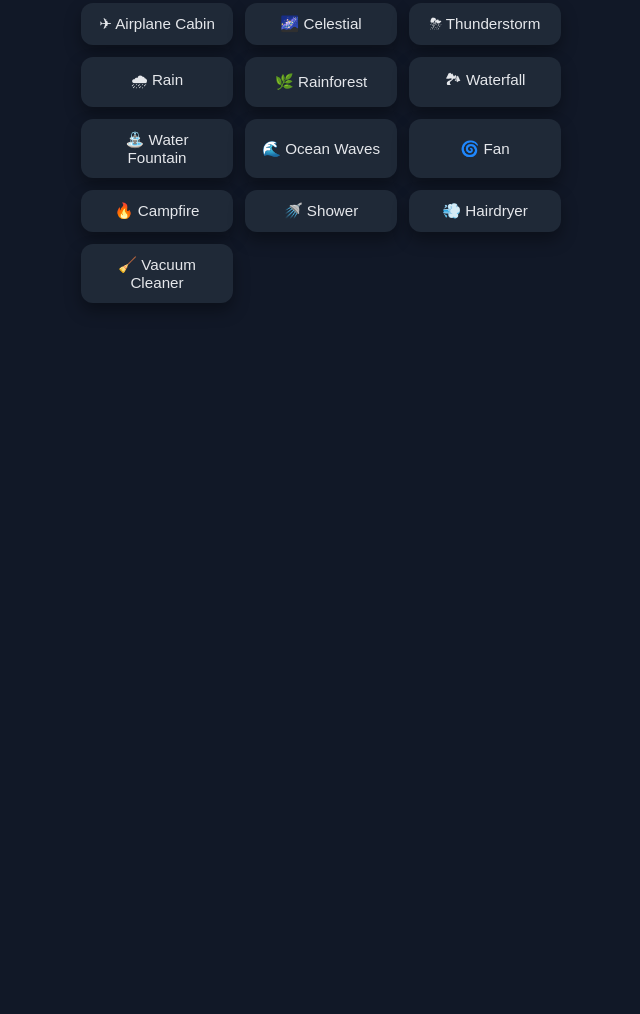
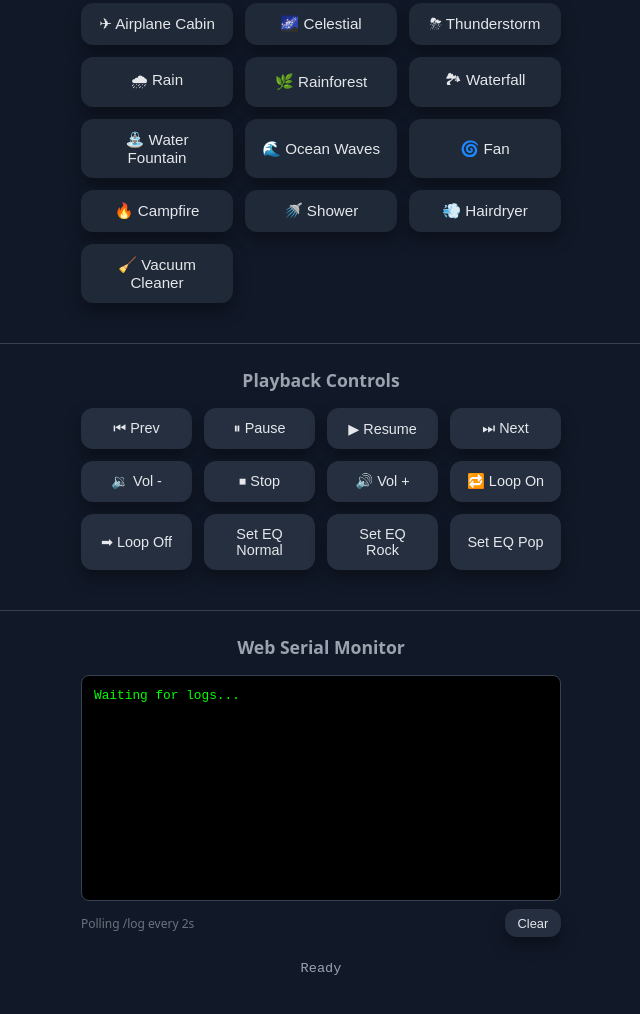
Before and after one commit to mkaufman2023/WhiteNoiseMachine, a plain HTML site: page data/index.html in a window 1280 px wide. Shown: the part 112-1126 px from the top of the page, without its empty margins (319-959 px from the left). Before the commit the page ends 800 px from the top, so only its background shows below. Drawn offline with Linux system fonts and the light colour scheme; no server answers.

Commit message:
update web ui

```diff
--- a/data/index.html
+++ b/data/index.html
@@ -21,9 +21,18 @@
             padding: 1.5rem;
             text-align: center;
             padding-top: env(safe-area-inset-top, 20px);
+            padding-bottom: 3rem;
         }
         h1 {
             margin-bottom: 0.5rem;
+        }
+        h2 {
+            font-size: 1.1rem;
+            margin-top: 2.5rem;
+            margin-bottom: 1rem;
+            color: #9ca3af;
+            border-top: 1px solid #374151;
+            padding-top: 1.5rem;
         }
         .subtitle {
             font-size: 0.9rem;
@@ -33,6 +42,14 @@
         .grid {
             display: grid;
             grid-template-columns: repeat(auto-fit, minmax(140px, 1fr));
+            gap: 0.75rem;
+            max-width: 480px;
+            margin: 0 auto;
+        }
+        /* Specific style for control buttons to distinguish them slightly */
+        .control-grid {
+            display: grid;
+            grid-template-columns: repeat(auto-fit, minmax(100px, 1fr));
             gap: 0.75rem;
             max-width: 480px;
             margin: 0 auto;
@@ -48,6 +65,7 @@
             color: #e5e7eb;
             box-shadow: 0 8px 16px rgba(0,0,0,0.35);
             transition: transform 0.08s ease, box-shadow 0.08s ease, background 0.15s ease;
+            -webkit-tap-highlight-color: transparent;
         }
         button:hover {
             transform: translateY(-1px);
@@ -59,11 +77,17 @@
             box-shadow: 0 6px 10px rgba(0,0,0,0.4);
             background: #111827;
         }
+        /* Style specifically for the darker control buttons */
+        .btn-control {
+            background: #252f3f;
+            font-size: 0.9rem;
+        }
         .status {
             margin-top: 1.5rem;
             font-size: 0.85rem;
             color: #9ca3af;
             min-height: 1.2em;
+            font-family: monospace;
         }
         .warning-banner {
             background-color: #ef4444;
@@ -75,14 +99,44 @@
             display: none;  /* Hidden by default */
             box-shadow: 0 4px 6px rgba(0,0,0,0.3);
         }
+        /* NEW: Terminal / Serial Monitor Styles */
+        .terminal-container {
+            max-width: 480px;
+            margin: 0 auto;
+            text-align: left;
+        }
+        .terminal-window {
+            background-color: #000;
+            color: #00ff00; /* Classic Terminal Green */
+            font-family: 'Courier New', Courier, monospace;
+            font-size: 0.8rem;
+            padding: 12px;
+            height: 200px;
+            overflow-y: auto;
+            border-radius: 0.5rem;
+            border: 1px solid #374151;
+            white-space: pre-wrap; /* Preserves line breaks from backend */
+            box-shadow: inset 0 2px 4px rgba(0,0,0,0.5);
+            margin-bottom: 0.5rem;
+        }
+        .terminal-controls {
+            display: flex;
+            justify-content: space-between;
+            align-items: center;
+        }
+        .terminal-status {
+            font-size: 0.75rem;
+            color: #6b7280;
+        }
     </style>
 </head>
 <body>
     <div id="hw-alert" class="warning-banner">
         ⚠ Hardware Failure: DFPlayer not detected. Check internal wiring/SD card.
     </div>
+
     <h1>White Noise Machine</h1>
-    <div class="subtitle">Tap a sound to start playing it.</div>
+    <div class="subtitle">Select a sound</div>
 
     <div class="grid">
         <button onclick="play_track(1)">✈ Airplane Cabin</button>
@@ -100,11 +154,41 @@
         <button onclick="play_track(13)">🧹 Vacuum Cleaner</button>
     </div>
 
-    <div class="status" id="status"></div>
+    <h2>Playback Controls</h2>
+    <div class="control-grid">
+        <button class="btn-control" onclick="control('previous')">⏮ Prev</button>
+        <button class="btn-control" onclick="control('pause')">⏸ Pause</button>
+        <button class="btn-control" onclick="control('resume')">▶ Resume</button>
+        <button class="btn-control" onclick="control('next')">⏭ Next</button>
+
+        <button class="btn-control" onclick="control('volume_down')">🔉 Vol -</button>
+        <button class="btn-control" onclick="control('stop')">⏹ Stop</button>
+        <button class="btn-control" onclick="control('volume_up')">🔊 Vol +</button>
+
+        <button class="btn-control" onclick="control('start_repeat')">🔁 Loop On</button>
+        <button class="btn-control" onclick="control('stop_repeat')">➡ Loop Off</button>
+        <button class="btn-control" onclick="control('set_eq_normal')">Set EQ Normal</button>
+        <button class="btn-control" onclick="control('set_eq_rock')">Set EQ Rock</button>
+        <button class="btn-control" onclick="control('set_eq_pop')">Set EQ Pop</button>
+    </div>
+
+    <h2>Web Serial Monitor</h2>
+    <div class="terminal-container">
+        <div id="terminal" class="terminal-window">Waiting for logs...</div>
+        <div class="terminal-controls">
+            <span class="terminal-status">Polling /log every 2s</span>
+            <button class="btn-control" style="padding: 0.4rem 0.8rem; font-size: 0.8rem;" onclick="clearTerminal()">Clear</button>
+        </div>
+    </div>
+
+    <div class="status" id="status">Ready</div>
 
     <script>
+        const terminal = document.getElementById('terminal');
+        const status_element = document.getElementById('status');
+
+        // Logic for playing specific tracks
         async function play_track(n) {
-            const status_element = document.getElementById('status');
             status_element.textContent = 'Switching to track ' + n + '...';
             try {
                 const result = await fetch('/play?track=' + encodeURIComponent(n));
@@ -119,6 +203,43 @@
             }
         };
 
+        // Logic for generic control buttons
+        async function control(command) {
+            status_element.textContent = 'Sending: ' + command + '...';
+            try {
+                // Hits endpoints like /next, /stop, /vol_up
+                const result = await fetch('/' + command);
+                if (!result.ok) {
+                    status_element.textContent = 'Error: ' + result.status;
+                    return;
+                }
+                status_element.textContent = 'Command executed: ' + command;
+            } catch (e) {
+                status_element.textContent = 'Command failed: ' + command;
+            }
+        }
+
+        // Serial Monitor Logic
+        function clearTerminal() {
+            terminal.textContent = '';
+        }
+        async function fetchLogs() {
+            try {
+                // Requires backend to have a route '/log' that returns text
+                const response = await fetch('/log');
+                if (response.ok) {
+                    const text = await response.text();
+                    if (text && text.length > 0) {
+                        terminal.textContent += text;
+                        // Auto-scroll to bottom
+                        terminal.scrollTop = terminal.scrollHeight;
+                    }
+                }
+            } catch (e) {
+                // Fail silently to avoid spamming console
+            }
+        }
+
         window.onload = async function() {
             try {
                 const result = await fetch('/status');
@@ -130,6 +251,9 @@
             } catch (e) {
                 console.log("Could not fetch status");
             }
+
+            // Start the log polling loop (every 2000ms)
+            setInterval(fetchLogs, 2000);
         };
     </script>
 </body>
```
